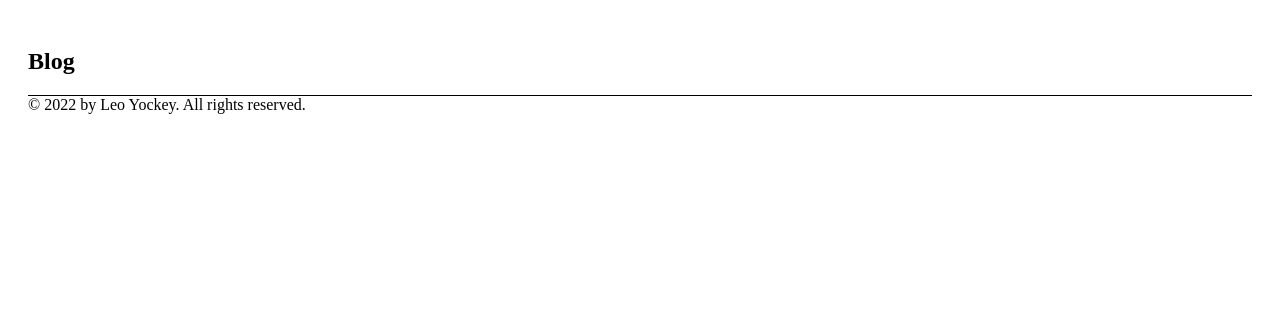
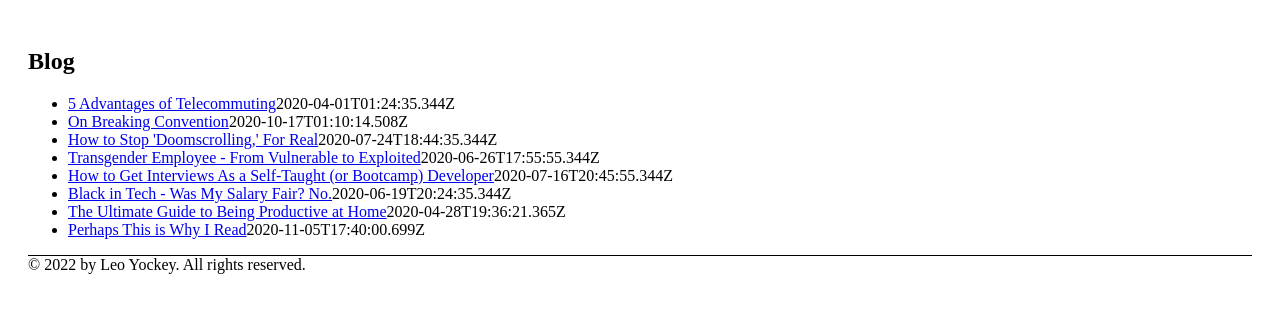
Before and after one commit to leovolving/website, a plain HTML site: page pages/blog.html in a window 1280 px wide. Drawn offline with Linux system fonts and the light colour scheme.

Commit message:
blog list initial

```diff
--- /dev/null
+++ b/js/blog-list.js
@@ -0,0 +1,37 @@
+const createElement = (tag, classNames = "") => {
+  const element = document.createElement(tag);
+  element.className = classNames;
+  return element;
+};
+
+const renderList = (data) => {
+  const ul = createElement("ul", "blog-list");
+
+  for (let i = 0; i < data.length; i++) {
+    const post = data[i];
+
+    const a = createElement("a");
+    a.innerText = post.title;
+    a.href = post.slug;
+    const span = createElement("span");
+    span.innerText = post.date;
+
+    const li = createElement("li");
+    li.appendChild(a);
+    li.appendChild(span);
+
+    ul.appendChild(li);
+  }
+
+  const container = document.getElementById("blog-list-container");
+  container.appendChild(ul);
+};
+
+const fetchBlogList = () => {
+  fetch("/js/blogs.json")
+    .then((response) => response.json())
+    .then(renderList)
+    .catch((error) => console.log(error));
+};
+
+fetchBlogList();
--- /dev/null
+++ b/js/blogs.json
@@ -0,0 +1,66 @@
+[
+    {
+        "title": "5 Advantages of Telecommuting",
+        "slug": "5-advantages-telecommuting",
+        "date": "2020-04-01T01:24:35.344Z",
+        "description": "More people are telecommuting than ever before. Increased productivity and inclustion are just a few of the benefits. Read here to find out more.",
+        "tags": ["career", "personal", "advice"],
+        "banner": null
+    },
+    {
+        "title": "On Breaking Convention",
+        "slug": "breaking-convention",
+        "date": "2020-10-17T01:10:14.508Z",
+        "description": "Excerpt from an essay reflecting on authenticity and assimilation",
+        "tags": ["personal", "essay", "mental-health"],
+        "banner": null
+    },
+    {
+        "title": "How to Stop 'Doomscrolling,' For Real",
+        "slug": "how-to-stop-doomscrolling",
+        "date": "2020-07-24T18:44:35.344Z",
+        "description": "You already know that doomscrolling is bad. Are you ready to stop?",
+        "tags": ["personal", "advice", "mental-health"],
+        "banner": null
+    },
+    {
+        "title": "Transgender Employee - From Vulnerable to Exploited",
+        "slug": "trans-tech-trauma",
+        "date": "2020-06-26T17:55:55.344Z",
+        "description": "I'm transgender. Sometimes this makes me more vulnerable than my Blackness does. At least it did at my first tech job.",
+        "tags": ["coding", "technical", "race", "gender", "personal", "black-in-tech"],
+        "banner": null
+    },
+    {
+        "title": "How to Get Interviews As a Self-Taught (or Bootcamp) Developer",
+        "slug": "how-to-get-tech-interviews",
+        "date": "2020-07-16T20:45:55.344Z",
+        "description": "We have to do more than apply.",
+        "tags": ["coding", "technical", "career", "advice"],
+        "banner": null
+    },
+    {
+        "title": "Black in Tech - Was My Salary Fair? No.",
+        "slug": "black-in-tech-pay-disparity",
+        "date": "2020-06-19T20:24:35.344Z",
+        "description": "Technology was supposed to be the great equalizer. It hasn't happened.",
+        "tags": ["coding", "technical", "race", "personal", "black-in-tech"],
+        "banner": null
+    },
+    {
+        "title": "The Ultimate Guide to Being Productive at Home",
+        "slug": "ultimate-guide-productive-at-home",
+        "date": "2020-04-28T19:36:21.365Z",
+        "description": "Do you want to do more from home? The following 6 tips are for anyone who wants to be more productive, whether it be with work, school, chores, or hobbies.",
+        "tags": ["career", "personal", "advice"],
+        "banner": null
+    },
+    {
+        "title": "Perhaps This is Why I Read",
+        "slug": "why-i-read",
+        "date": "2020-11-05T17:40:00.699Z",
+        "description": "This morning, I finished my 40th book of 2020. I’ve officially doubled the goal I set for myself at the beginning of the year. But why?",
+        "tags": ["personal", "essay", "books"],
+        "banner": null
+    }
+]
--- a/pages/blog.html
+++ b/pages/blog.html
@@ -11,9 +11,11 @@
 <body>
     <main>
         <h2>Blog</h2>
+        <div id="blog-list-container"></div>
     </main>
     <footer>
         &copy; 2022 by Leo Yockey. All rights reserved.
     </footer>
 </body>
+<script src="../js/blog-list.js"></script>
 </html>
```
